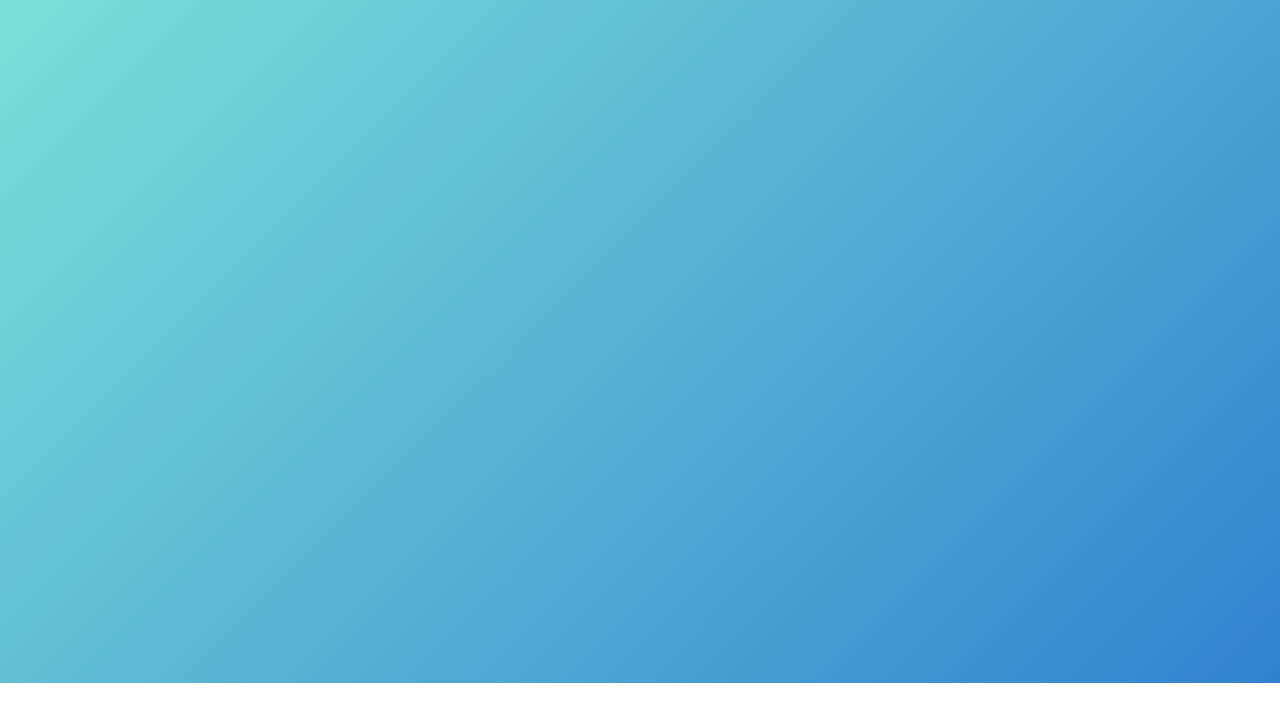
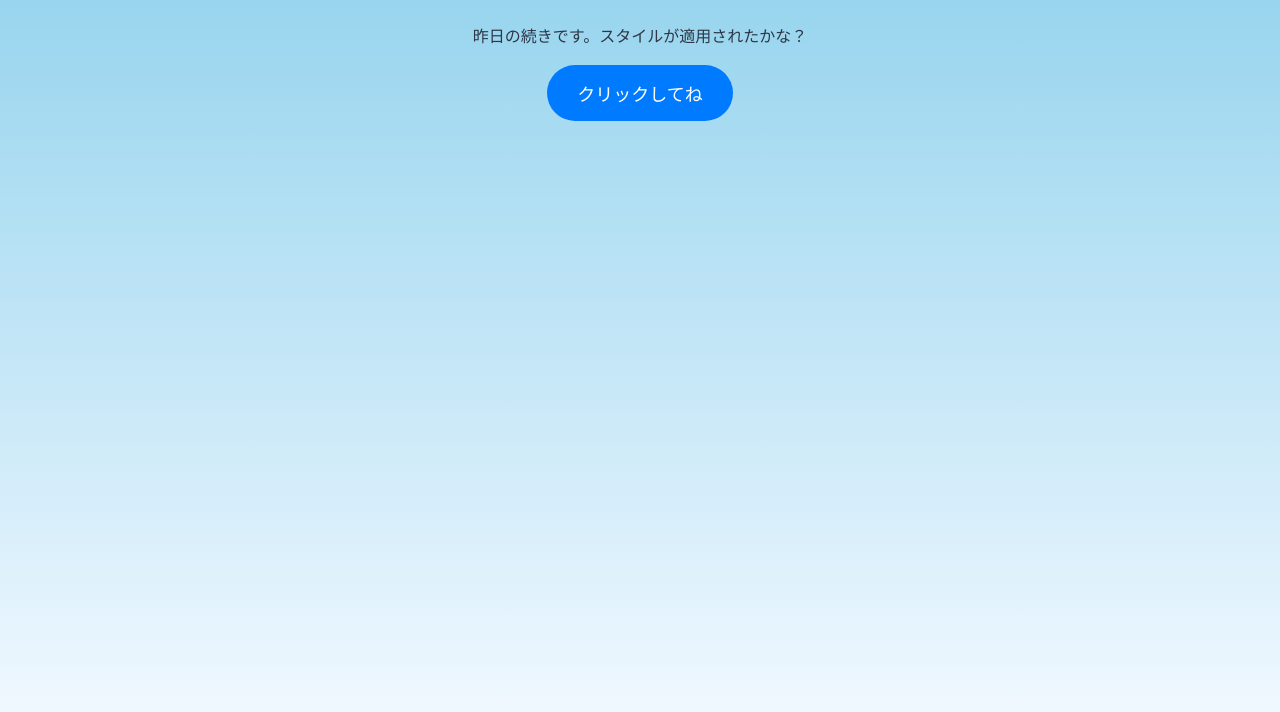
Before and after one commit to fuanxiudian-droid/my-project, a plain HTML site: page index.html in a window 1280 px wide. Shown: the part 138-850 px from the top of the page. Before the commit the page ends 821 px from the top, so only its background shows below. Drawn offline with Linux system fonts and the light colour scheme.

Commit message:
さらに変更

```diff
--- a/index.html
+++ b/index.html
@@ -8,5 +8,6 @@
     <body>
         <h1>こんにちは、CSS</h1>
         <p>昨日の続きです。スタイルが適用されたかな？</p>
+        <button>クリックしてね</button>
     </body>
 </html>
--- a/style.css
+++ b/style.css
@@ -2,10 +2,30 @@
 body {
     margin: 0;
     min-height: 100vh;
-    background: linear-gradient(135deg, #81e6d9 0%, #3182ce 100%);
+    background: linear-gradient(to bottom, #87ceeb , #f0f8ff);
+    text-align: center;
+    font-size: 20px;
+    padding-top: 50px;
 
     font-family: sans-serif;
     color: #2d3748;
+}
+button {
+    background-color: #007bff;
+    color: white;
+    padding: 15px 30px;
+    border: none;
+    border-radius: 50px;
+    font-size: 18px;
+    cursor: pointer;
+    transition: 0.3s;
+    outline: none
+}
+
+button:hover {
+    background-color: #00d4ff;
+    box-shadow: 0 0 20px #00d4ff, 0 0 40px #00d4ff;
+    transform: scale(1.05);
 }
 
 h1 {
```
